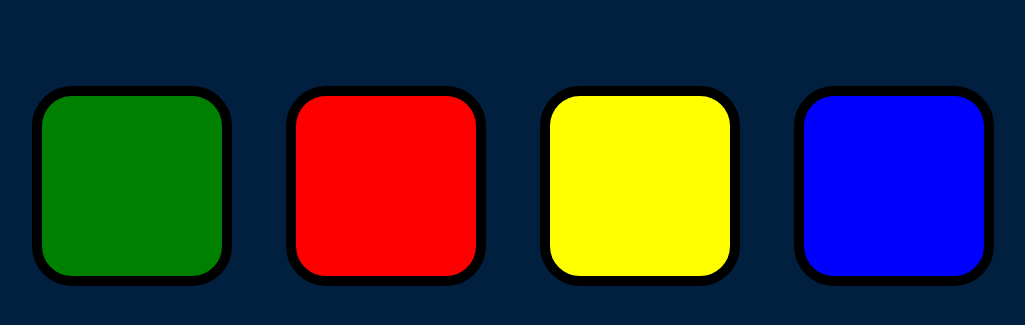
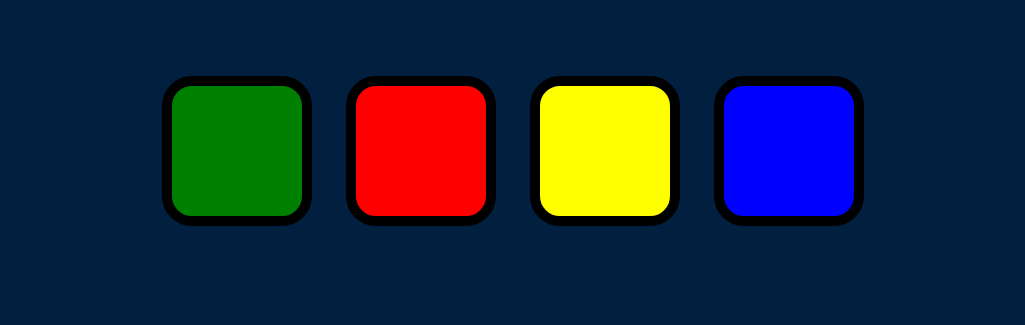
Before and after one commit to VicktorS98/Jueguito-Rubik, a plain HTML site: page index.html in a window 1280 px wide. Shown: the part 67-392 px from the top of the page, without its empty margins (127-1152 px from the left). Drawn offline with nearby package versions, Linux system fonts and the light colour scheme.

Commit message:
changed button sizes

```diff
--- a/styles.css
+++ b/styles.css
@@ -23,10 +23,10 @@ body {
 
 
 .btn {
-  margin: 25px;
+  margin: 15px;
   display: inline-block;
-  height: 200px;
-  width: 200px;
+  height: 150px;
+  width: 150px;
   border: 10px solid black;
   border-radius: 20%;
 }
```
